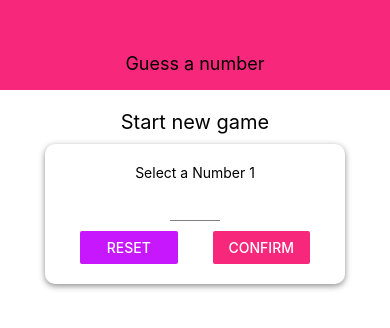
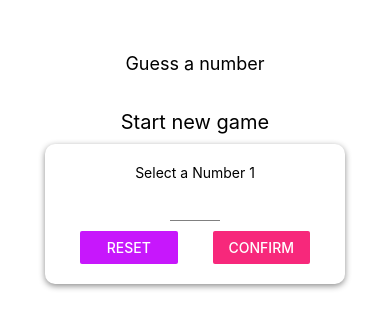
Before and after one commit to iphuongtt/guess-a-number-app, a React Native app: screen / in a window 390 px wide. Shown: the top 328 px of the page. Built offline with nearby package versions, Linux system fonts and the light colour scheme.

Commit message:
100. Working with Platform.select

```diff
--- a/components/Header.tsx
+++ b/components/Header.tsx
@@ -1,5 +1,5 @@
 import React from 'react';
-import {View, Text, StyleSheet} from 'react-native';
+import {View, Text, StyleSheet, Platform} from 'react-native';
 import Colors from '../constants/colors';
 
 type Props = {
@@ -8,20 +8,36 @@ type Props = {
 
 const Header = (props: Props) => {
   return (
-    <View style={styles.header}>
+    <View
+      style={{
+        ...styles.headerBase,
+        ...Platform.select({
+          ios: styles.headerIOS,
+          android: styles.headerAndroid,
+        }),
+      }}>
       <Text style={styles.headerTitle}>{props.title}</Text>
     </View>
   );
 };
 
 const styles = StyleSheet.create({
-  header: {
+  headerBase: {
     width: '100%',
     height: 90,
-    backgroundColor: Colors.primary,
     paddingTop: 36,
     alignItems: 'center',
     justifyContent: 'center',
+  },
+  headerIOS: {
+    backgroundColor: Colors.primary,
+    borderBottomColor: '#ccc',
+    borderBottomWidth: 1,
+  },
+  headerAndroid: {
+    backgroundColor: 'white',
+    borderBottomColor: 'transparent',
+    borderBottomWidth: 0,
   },
   headerTitle: {
     color: 'black',
--- a/components/MainButton.tsx
+++ b/components/MainButton.tsx
@@ -4,26 +4,38 @@ import {
   Text,
   StyleSheet,
   TouchableOpacity,
-  ButtonProps,
+  TouchableNativeFeedback,
+  Platform,
+  TouchableOpacityProps,
 } from 'react-native';
 import {colors} from '../constants';
 
-interface Props extends ButtonProps {
+interface Props extends TouchableOpacityProps {
   children: ReactNode;
   title?: string;
 }
 
 export const MainButton = (props: Props) => {
+  let ButtonComponent: ReactNode = TouchableOpacity;
+  if (Platform.OS === 'android' && Platform.Version >= 21) {
+    ButtonComponent = TouchableNativeFeedback;
+  }
   return (
-    <TouchableOpacity onPress={props.onPress} activeOpacity={0.8}>
-      <View style={styles.button}>
-        <Text style={styles.buttonText}>{props.children}</Text>
-      </View>
-    </TouchableOpacity>
+    <View style={styles.buttonContainer}>
+      <ButtonComponent onPress={props.onPress} activeOpacity={0.8}>
+        <View style={styles.button}>
+          <Text style={styles.buttonText}>{props.children}</Text>
+        </View>
+      </ButtonComponent>
+    </View>
   );
 };
 
 const styles = StyleSheet.create({
+  buttonContainer: {
+    borderRadius: 25,
+    overflow: 'hidden',
+  },
   button: {
     backgroundColor: colors.primary,
     paddingVertical: 12,
--- a/screens/GameScreen.tsx
+++ b/screens/GameScreen.tsx
@@ -22,7 +22,7 @@ type ListItem = {
   item: number;
 };
 
-const iconPrefix = Platform.OS === 'ios' ? 'ios-' : 'md-';
+const iconPrefix = Platform.select({ios: 'ios-', android: 'md-'});
 
 const generateRandomBetween = (min: number, max: number, exclude: number) => {
   min = Math.ceil(min);
```
